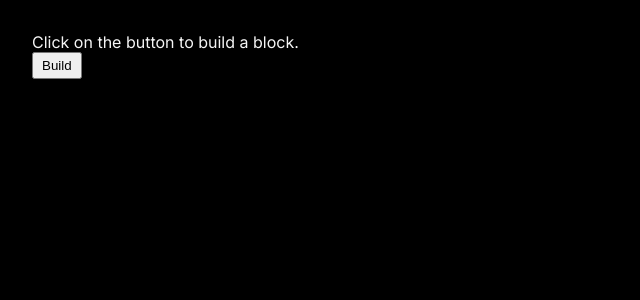
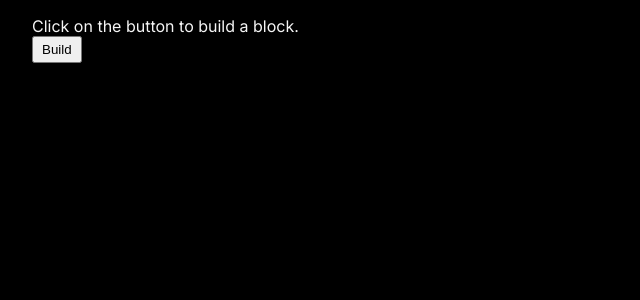
Before and after one commit to franco-ortega/block-builder, a Next.js app: page / in a window 1280 px wide. Shown: the top 300 px of the page, without its empty margins (0-640 px from the left). Built offline with nearby package versions, Linux system fonts and the light colour scheme.

Commit message:
move padding out of Builder to global styles

```diff
--- a/app/globals.css
+++ b/app/globals.css
@@ -23,6 +23,10 @@ body {
   color: whitesmoke;
 }
 
+body {
+  padding: 1rem 2rem;
+}
+
 a {
   color: inherit;
   text-decoration: none;
--- a/components/builder/Builder.module.css
+++ b/components/builder/Builder.module.css
@@ -1,6 +1,4 @@
 .Builder {
-  padding: 2rem;
-
   display: flex;
   flex-direction: column;
   gap: 1rem;
```
